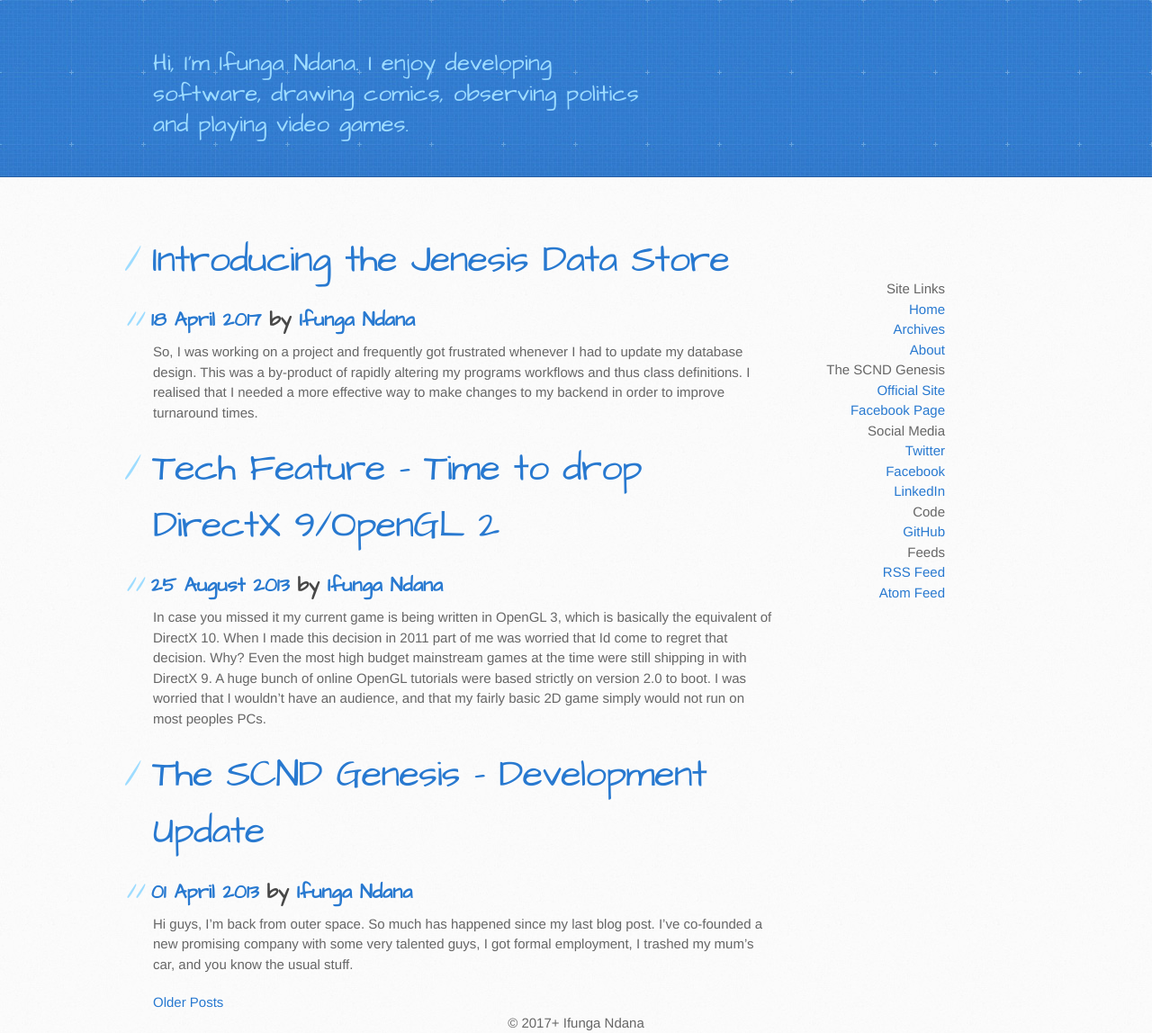
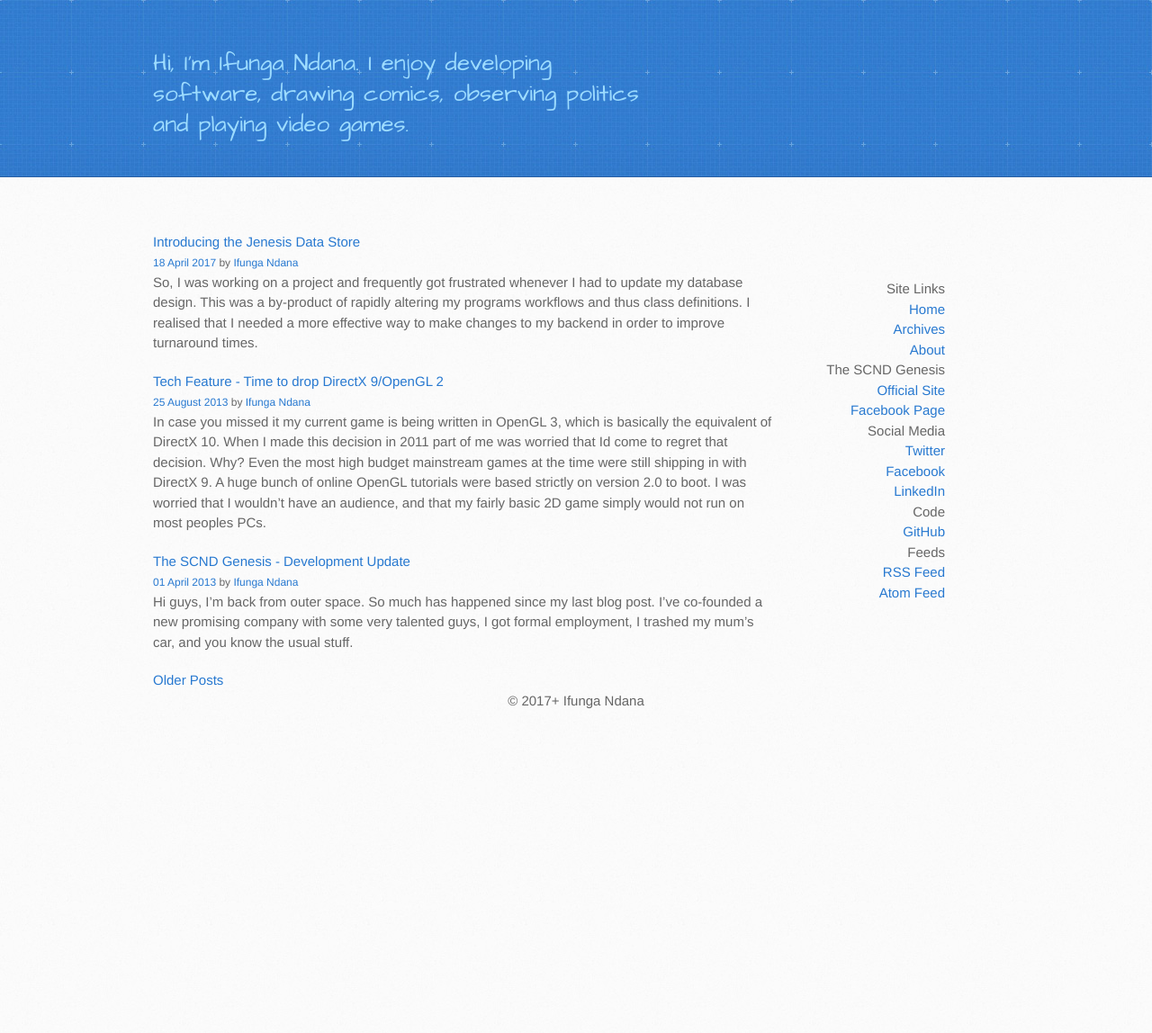
Before and after one commit to SubiyaCryolite/subiyacryolite.github.io, a Jekyll site: the page built from index.html, in a window 1280 px wide. Shown: the whole page at 90% size. Built offline with Jekyll 4.4.1, drawn with Linux system fonts in a browser that asks for light colours; the list of posts is cut into pages by our own code; after the commit the page ends 900 px from its top, so only the background shows below that.

```diff
--- a/index.html
+++ b/index.html
@@ -8,9 +8,9 @@ hide_twitter_card: true
     <article>
         <div class="item">
             <div class="item_details">
-                <h1><a href="{{ post.url }}">{{ post.title }}</a></h1>
-                <h2><a href="{{ post.url }}" title="{{ post.title }}">{{ post.date | date_to_long_string }}</a> by <a
-                        href="http://twitter.com/SubiyaCryolite">Ifunga Ndana</a></h2>
+                <a href="{{ post.url }}">{{ post.title }}</a><br/>
+                <small><a href="{{ post.url }}" title="{{ post.title }}">{{ post.date | date_to_long_string }}</a> by <a
+                        href="http://twitter.com/SubiyaCryolite">Ifunga Ndana</a></small>
             </div>
             <div class="item_content">
                 {{ post.excerpt }}
```
